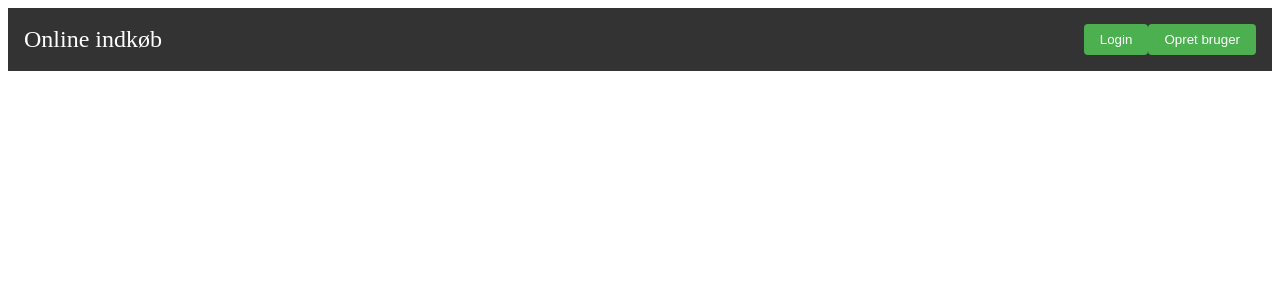
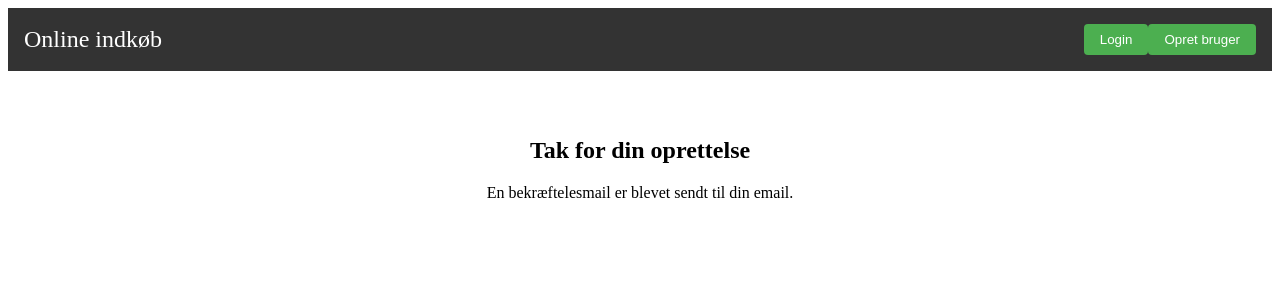
Before and after one commit to Gunvor-max/SIITWebshop, a Vue app: page /EmailConfirmation in a window 1280 px wide. Shown: the top 300 px of the page. Built offline with nearby package versions, Linux system fonts and the light colour scheme.

Commit message:
Added emailconfirmation component

```diff
--- /dev/null
+++ b/src/components/Grocery-EmailConfirmation.vue
@@ -0,0 +1,19 @@
+<template>
+    <div class="thank-you-container">
+      <h2>Tak for din oprettelse</h2>
+      <p>En bekræftelesmail er blevet sendt til din email.</p>
+    </div>
+  </template>
+
+  <script>
+  export default {
+    name: 'ThankYou'
+  };
+  </script>
+
+  <style scoped>
+  .thank-you-container {
+    text-align: center;
+    margin-top: 50px;
+  }
+  </style>
--- a/src/components/Grocery-Register.vue
+++ b/src/components/Grocery-Register.vue
@@ -109,9 +109,6 @@ export default {
           },
         };
 
-        // Step 4: Log in the user
-        await this.login();
-
         // Step 5: Send the request object to the second API endpoint
         await axios.post('https://localhost:7040/api/Users/CreateUser', person, {
           headers: {
@@ -120,7 +117,7 @@ export default {
         });
 
         // Redirect to user profile component
-        this.$router.push('/UserProfile');
+        this.$router.push('/EmailConfirmation');
       } catch (error) {
         this.error = 'Registration failed. Please try again.';
       }
@@ -150,7 +147,7 @@ export default {
         });
 
         await this.addRole();
-        await this.login();
+        this.$router.push('/EmailConfirmation');
       } catch (error) {
         this.error = 'Registration failed. Please try again.';
       }
--- a/src/main.js
+++ b/src/main.js
@@ -5,12 +5,14 @@ import GroceryLogin from './components/Grocery-Login.vue';
 import GroceryProducts from './components/Grocery-Products.vue';
 import GroceryRegister from './components/Grocery-Register.vue';
 import GroceryUserProfile from './components/Grocery-UserProfile.vue';
+import GroceryEmailConfirmation from './components/Grocery-EmailConfirmation.vue';
 
 const routes = [
   { path: '/', component: GroceryProducts },
   { path: '/login', component: GroceryLogin },
   { path: '/register', component: GroceryRegister },
   { path: '/UserProfile', component: GroceryUserProfile },
+  { path: '/EmailConfirmation', component: GroceryEmailConfirmation },
   // Add other routes here
 ];
 
```
